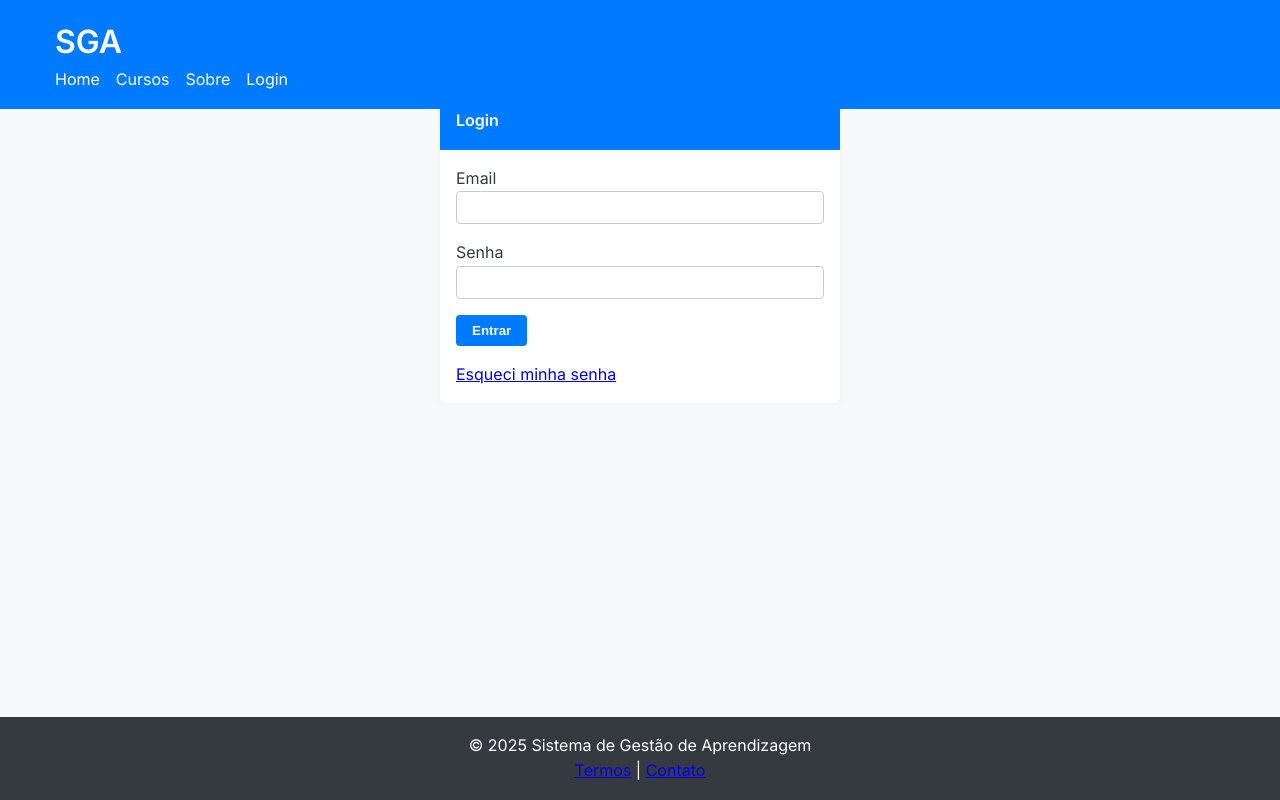
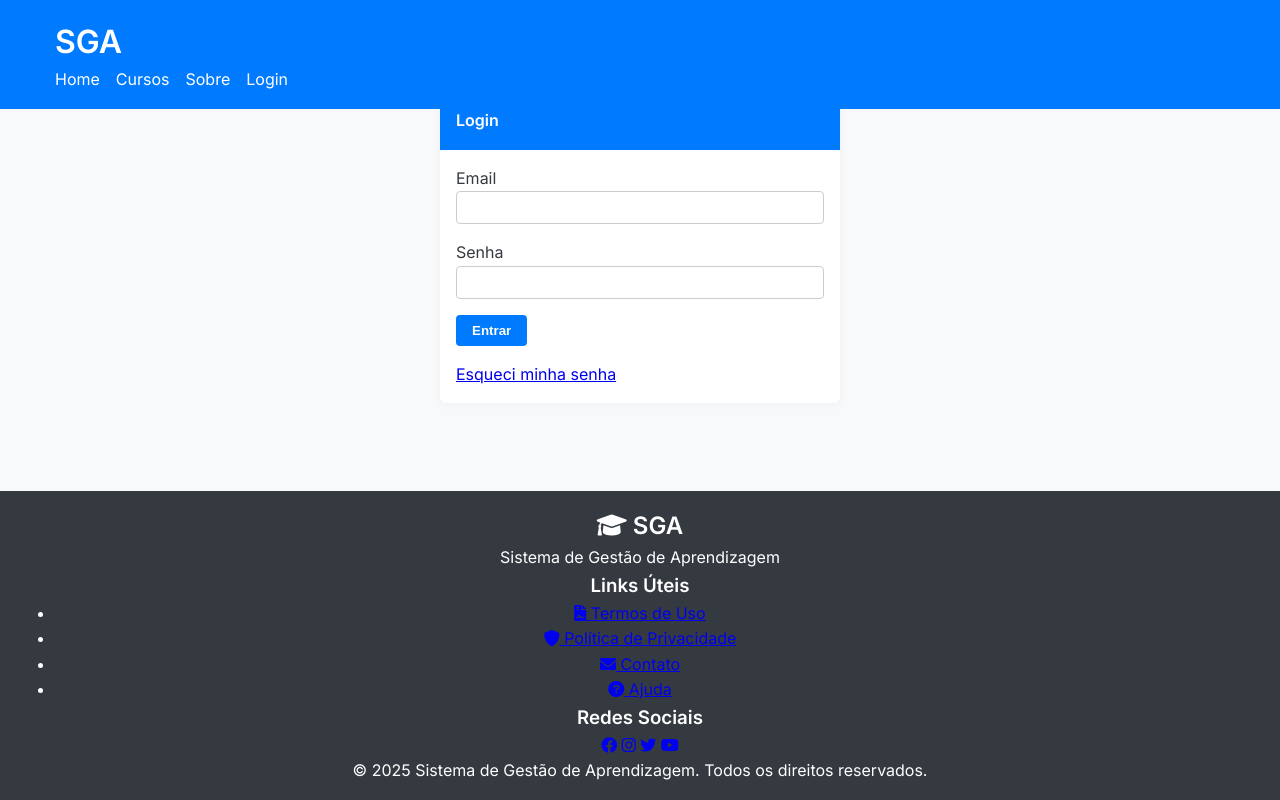
Before and after one commit to Kumegawwa/TrabalhoPHP, a PHP site: page / in a window 1280 px wide. Run offline with PHP 8.4, Linux system fonts and the light colour scheme.

Commit message:
atualizando footer

```diff
--- a/app/views/partials/footer.php
+++ b/app/views/partials/footer.php
@@ -1,6 +1,35 @@
-<footer class="footer">
-    <div class="container">
-        <p>&copy; <?= date('Y') ?> Sistema de Gestão de Aprendizagem</p>
-        <p><a href="#">Termos</a> | <a href="#">Contato</a></p>
-    </div>
-</footer>
+        </div>
+    </main>
+    <footer class="footer">
+        <div class="container">
+            <div class="footer-content">
+                <div class="footer-logo">
+                    <h2><i class="fas fa-graduation-cap"></i> SGA</h2>
+                    <p>Sistema de Gestão de Aprendizagem</p>
+                </div>
+                <div class="footer-links">
+                    <h3>Links Úteis</h3>
+                    <ul>
+                        <li><a href="/termos"><i class="fas fa-file-contract"></i> Termos de Uso</a></li>
+                        <li><a href="/privacidade"><i class="fas fa-shield-alt"></i> Política de Privacidade</a></li>
+                        <li><a href="/contato"><i class="fas fa-envelope"></i> Contato</a></li>
+                        <li><a href="/ajuda"><i class="fas fa-question-circle"></i> Ajuda</a></li>
+                    </ul>
+                </div>
+                <div class="footer-social">
+                    <h3>Redes Sociais</h3>
+                    <div class="social-icons">
+                        <a href="#" aria-label="Facebook"><i class="fab fa-facebook"></i></a>
+                        <a href="#" aria-label="Instagram"><i class="fab fa-instagram"></i></a>
+                        <a href="#" aria-label="Twitter"><i class="fab fa-twitter"></i></a>
+                        <a href="#" aria-label="YouTube"><i class="fab fa-youtube"></i></a>
+                    </div>
+                </div>
+            </div>
+            <div class="footer-bottom">
+                <p>&copy; <?= date('Y') ?> Sistema de Gestão de Aprendizagem. Todos os direitos reservados.</p>
+            </div>
+        </div>
+    </footer>
+</body>
+</html>
```
